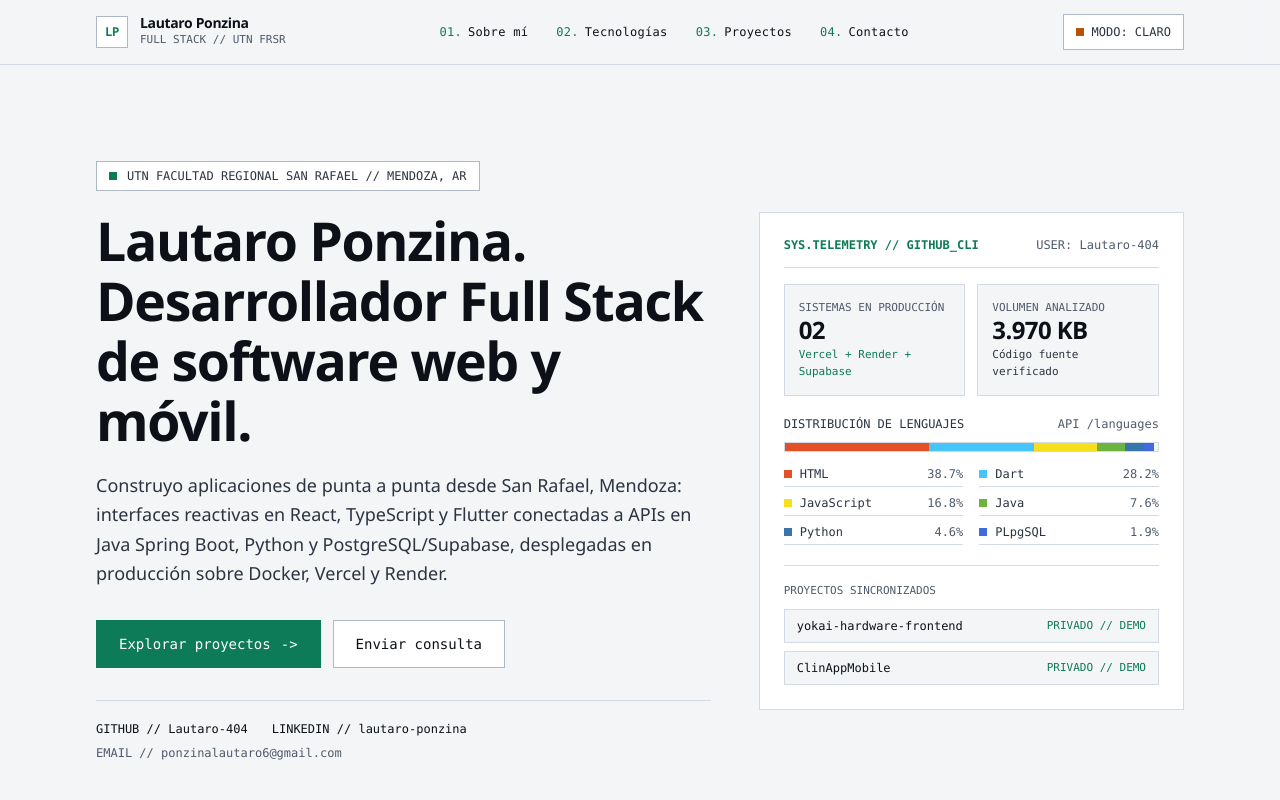
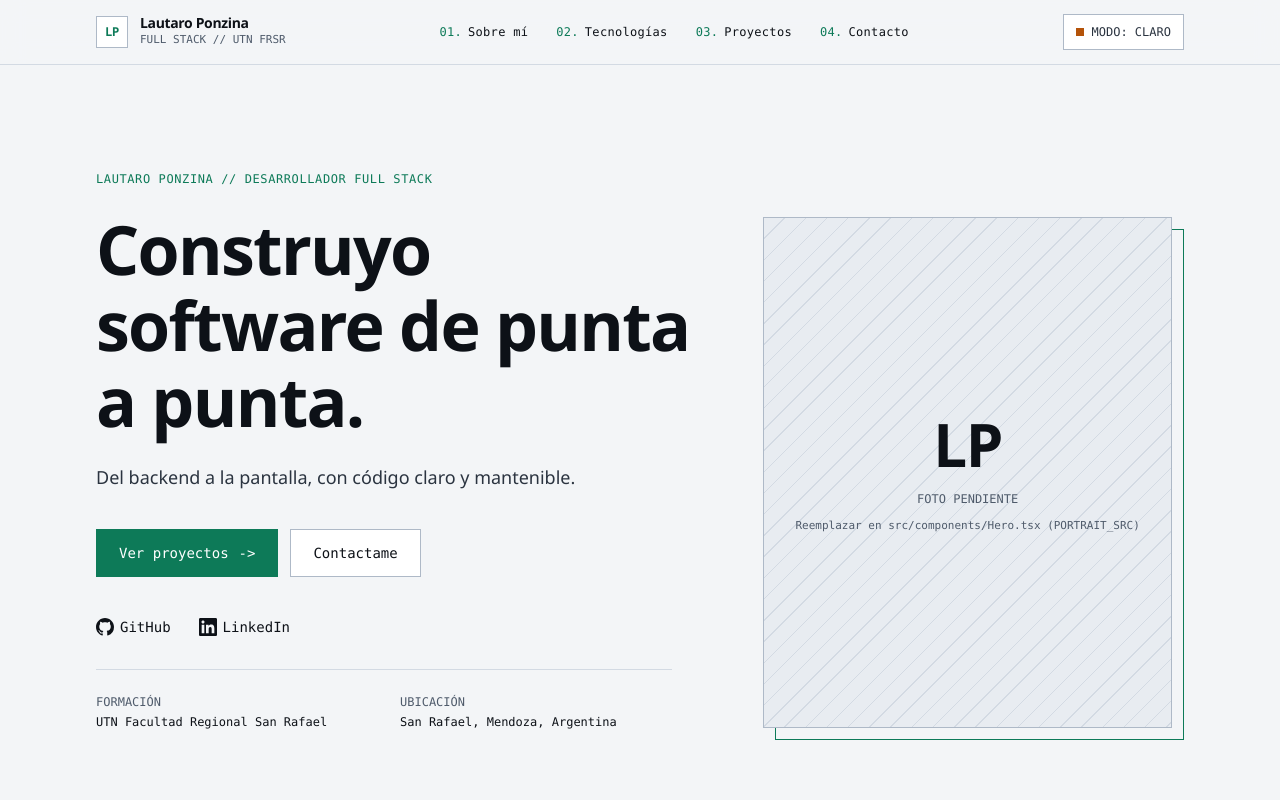
Before and after one commit to Lautaro-404/portfolio, a React (Vite) app: page / in a window 1280 px wide. Shown: the top 800 px of the page. Built offline with nearby package versions, Linux system fonts and the light colour scheme.

Commit message:
feat: hero

```diff
--- a/src/App.tsx
+++ b/src/App.tsx
@@ -24,7 +24,7 @@ export function App() {
       </a>
       <Header theme={theme} onToggleTheme={toggleTheme} />
       <main id="contenido-principal" className="flex-1">
-        <Hero projects={projects} />
+        <Hero />
         <About />
         <TechStack projects={projects} />
         <Projects projects={projects} />
--- a/src/components/Hero.tsx
+++ b/src/components/Hero.tsx
@@ -1,229 +1,157 @@
-import type { ProjectItem } from '../lib/types';
+import type { ReactNode } from 'react';
 import { Button } from './ui/Button';
+import { Container } from './ui/Container';
 
-interface HeroProps {
-  projects: ProjectItem[];
+/**
+ * PORTRAIT: to replace the placeholder, drop the photo in `public/` (for example
+ * `public/foto-perfil.webp`, portrait 4:5, at least 800x1000) and set the path below.
+ */
+const PORTRAIT_SRC: string | null = null;
+
+const GITHUB_URL = 'https://github.com/Lautaro-404';
+const LINKEDIN_URL = 'https://www.linkedin.com/in/lautaro-ponzina-90878932a/';
+
+function GitHubIcon() {
+  return (
+    <svg viewBox="0 0 16 16" width="18" height="18" fill="currentColor" aria-hidden="true">
+      <path d="M8 0C3.58 0 0 3.58 0 8c0 3.54 2.29 6.53 5.47 7.59.4.07.55-.17.55-.38 0-.19-.01-.82-.01-1.49-2.01.37-2.53-.49-2.69-.94-.09-.23-.48-.94-.82-1.13-.28-.15-.68-.52-.01-.53.63-.01 1.08.58 1.23.82.72 1.21 1.87.87 2.33.66.07-.52.28-.87.51-1.07-1.78-.2-3.64-.89-3.64-3.95 0-.87.31-1.59.82-2.15-.08-.2-.36-1.02.08-2.12 0 0 .67-.21 2.2.82.64-.18 1.32-.27 2-.27.68 0 1.36.09 2 .27 1.53-1.04 2.2-.82 2.2-.82.44 1.1.16 1.92.08 2.12.51.56.82 1.27.82 2.15 0 3.07-1.87 3.75-3.65 3.95.29.25.54.73.54 1.48 0 1.07-.01 1.93-.01 2.2 0 .21.15.46.55.38A8.013 8.013 0 0016 8c0-4.42-3.58-8-8-8z" />
+    </svg>
+  );
 }
 
-const LANGUAGE_COLORS: Record<string, string> = {
-  HTML: '#E34F26',
-  Dart: '#47C5FB',
-  JavaScript: '#F7DF1E',
-  Java: '#6DB33F',
-  Python: '#3776AB',
-  PLpgSQL: '#4169E1',
-  TypeScript: '#3178C6',
-  CSS: '#06B6D4',
-  Dockerfile: '#2496ED',
-};
+function LinkedInIcon() {
+  return (
+    <svg viewBox="0 0 24 24" width="18" height="18" fill="currentColor" aria-hidden="true">
+      <path d="M20.447 20.452h-3.554v-5.569c0-1.328-.027-3.037-1.852-3.037-1.853 0-2.136 1.445-2.136 2.939v5.667H9.351V9h3.414v1.561h.046c.477-.9 1.637-1.85 3.37-1.85 3.601 0 4.267 2.37 4.267 5.455v6.286zM5.337 7.433c-1.144 0-2.063-.926-2.063-2.065 0-1.138.92-2.063 2.063-2.063 1.14 0 2.064.925 2.064 2.063 0 1.139-.925 2.065-2.064 2.065zm1.782 13.019H3.555V9h3.564v11.452zM22.225 0H1.771C.792 0 0 .774 0 1.729v20.542C0 23.227.792 24 1.771 24h20.451C23.2 24 24 23.227 24 22.271V1.729C24 .774 23.2 0 22.222 0h.003z" />
+    </svg>
+  );
+}
 
-export function Hero({ projects }: HeroProps) {
-  // Compute aggregate language distribution across all portfolio projects
-  const languageTotals = new Map<string, number>();
-  let totalBytes = 0;
+function SocialLink({
+  href,
+  label,
+  children,
+}: {
+  href: string;
+  label: string;
+  children: ReactNode;
+}) {
+  return (
+    <a
+      href={href}
+      target="_blank"
+      rel="noopener noreferrer"
+      className="link-draw gap-2 font-mono text-sm text-[var(--text-secondary)] hover:text-[var(--text-primary)]"
+    >
+      {children}
+      <span>{label}</span>
+    </a>
+  );
+}
 
-  for (const project of projects) {
-    for (const lang of project.languages) {
-      totalBytes += lang.bytes;
-      languageTotals.set(
-        lang.name,
-        (languageTotals.get(lang.name) || 0) + lang.bytes
-      );
-    }
-  }
-
-  const topLanguages = Array.from(languageTotals.entries())
-    .map(([name, bytes]) => ({
-      name,
-      bytes,
-      percentage:
-        totalBytes > 0 ? Number(((bytes / totalBytes) * 100).toFixed(1)) : 0,
-    }))
-    .sort((a, b) => b.bytes - a.bytes)
-    .slice(0, 6);
-
-  const totalKilobytes = Math.round(totalBytes / 1024);
-
+export function Hero() {
   return (
     <section
       id="inicio"
       aria-labelledby="hero-heading"
       className="section-screen relative"
     >
-      <div className="wrap grid grid-cols-1 items-center gap-10 lg:grid-cols-12 lg:gap-12">
-        {/* Left column: primary statement and 2 actions */}
+      <Container className="grid grid-cols-1 items-center gap-12 lg:grid-cols-12 lg:gap-14">
         <div className="enter flex flex-col items-start lg:col-span-7">
-          <div className="mb-5 inline-flex items-center gap-2.5 border border-[var(--border-strong)] bg-[var(--bg-surface)] px-3 py-1.5 font-mono text-xs text-[var(--text-secondary)]">
-            <span
-              className="h-2 w-2 bg-[var(--accent-primary)]"
-              aria-hidden="true"
-            />
-            <span>UTN FACULTAD REGIONAL SAN RAFAEL // MENDOZA, AR</span>
-          </div>
+          <p className="mb-6 font-mono text-xs uppercase tracking-wider text-[var(--accent-primary)]">
+            Lautaro Ponzina // Desarrollador Full Stack
+          </p>
 
           <h1
             id="hero-heading"
-            className="font-display text-3xl font-bold tracking-tight text-[var(--text-primary)] sm:text-5xl lg:text-[3.35rem] lg:leading-[1.06]"
+            className="font-display text-4xl font-bold tracking-tight text-[var(--text-primary)] sm:text-6xl lg:text-[4.25rem] lg:leading-[1.02]"
           >
-            Lautaro Ponzina. Desarrollador Full Stack de software web y móvil.
+            Construyo software de punta a punta.
           </h1>
 
-          <p className="mt-5 max-w-2xl text-base leading-relaxed text-[var(--text-secondary)] sm:text-lg">
-            Construyo aplicaciones de punta a punta desde San Rafael, Mendoza:
-            interfaces reactivas en React, TypeScript y Flutter conectadas a
-            APIs en Java Spring Boot, Python y PostgreSQL/Supabase, desplegadas
-            en producción sobre Docker, Vercel y Render.
+          <p className="mt-6 max-w-xl text-base leading-relaxed text-[var(--text-secondary)] sm:text-lg">
+            Del backend a la pantalla, con código claro y mantenible.
           </p>
 
-          <div className="mt-8 flex w-full flex-col gap-3 sm:w-auto sm:flex-row sm:items-center">
-            <Button
-              href="#proyectos"
-              className="w-full sm:w-auto"
-            >
-              <span>Explorar proyectos</span>
+          <div className="mt-9 flex w-full flex-col gap-3 sm:w-auto sm:flex-row sm:items-center">
+            <Button href="#proyectos" className="w-full sm:w-auto">
+              <span>Ver proyectos</span>
               <span aria-hidden="true">-&gt;</span>
             </Button>
             <Button
-              href="#contacto" variant="secondary"
+              href="#contacto"
+              variant="secondary"
               className="w-full sm:w-auto"
             >
-              <span>Enviar consulta</span>
+              Contactame
             </Button>
           </div>
 
-          <div className="mt-8 flex flex-wrap items-center gap-x-6 gap-y-2 border-t border-[var(--border-subtle)] pt-5 font-mono text-xs text-[var(--text-muted)]">
-            <a
-              href="https://github.com/Lautaro-404"
-              target="_blank"
-              rel="noopener noreferrer"
-              className="link-draw text-[var(--text-secondary)]"
-            >
-              GITHUB // Lautaro-404
-            </a>
-            <a
-              href="https://www.linkedin.com/in/lautaro-ponzina-90878932a/"
-              target="_blank"
-              rel="noopener noreferrer"
-              className="link-draw text-[var(--text-secondary)]"
-            >
-              LINKEDIN // lautaro-ponzina
-            </a>
-            <span>EMAIL // ponzinalautaro6@gmail.com</span>
+          <div className="mt-10 flex flex-wrap items-center gap-x-7 gap-y-3">
+            <SocialLink href={GITHUB_URL} label="GitHub">
+              <GitHubIcon />
+            </SocialLink>
+            <SocialLink href={LINKEDIN_URL} label="LinkedIn">
+              <LinkedInIcon />
+            </SocialLink>
           </div>
+
+          <dl className="mt-8 grid w-full max-w-xl grid-cols-1 gap-x-8 gap-y-3 border-t border-[var(--border-subtle)] pt-6 font-mono text-xs sm:grid-cols-2">
+            <div>
+              <dt className="text-[var(--text-muted)]">FORMACIÓN</dt>
+              <dd className="mt-1 text-[var(--text-primary)]">
+                UTN Facultad Regional San Rafael
+              </dd>
+            </div>
+            <div>
+              <dt className="text-[var(--text-muted)]">UBICACIÓN</dt>
+              <dd className="mt-1 text-[var(--text-primary)]">
+                San Rafael, Mendoza, Argentina
+              </dd>
+            </div>
+          </dl>
         </div>
 
-        {/* Right column: real engineering telemetry card from projects.json */}
-        <div className="lg:col-span-5">
-          <div className="tech-panel p-5 sm:p-6">
-            <div className="flex items-center justify-between border-b border-[var(--border-subtle)] pb-3.5 font-mono text-xs">
-              <span className="font-semibold text-[var(--accent-primary)]">
-                SYS.TELEMETRY // GITHUB_CLI
-              </span>
-              <span className="text-[var(--text-muted)]">
-                USER: Lautaro-404
-              </span>
-            </div>
-
-            <div className="mt-4 grid grid-cols-2 gap-3">
-              <div className="border border-[var(--border-subtle)] bg-[var(--bg-primary)] p-3.5">
-                <div className="font-mono text-[11px] uppercase text-[var(--text-muted)]">
-                  Sistemas en producción
+        {/* Portrait: offset frame gives the asymmetric composition. */}
+        <div className="enter mx-auto w-full max-w-sm pb-3 pr-3 lg:col-span-5 lg:mt-14 lg:max-w-none">
+          <div className="relative">
+            <div
+              className="absolute inset-0 translate-x-3 translate-y-3 border border-[var(--accent-primary)]"
+              aria-hidden="true"
+            />
+            <div className="relative aspect-[4/5] w-full overflow-hidden border border-[var(--border-strong)] bg-[var(--bg-surface)]">
+              {PORTRAIT_SRC ? (
+                <img
+                  src={PORTRAIT_SRC}
+                  alt="Retrato de Lautaro Ponzina"
+                  width={800}
+                  height={1000}
+                  className="h-full w-full object-cover"
+                />
+              ) : (
+                <div
+                  data-placeholder="portrait"
+                  className="flex h-full w-full flex-col items-center justify-center gap-3 bg-[var(--bg-elevated)] p-6 text-center font-mono text-xs text-[var(--text-muted)]"
+                  style={{
+                    backgroundImage:
+                      'repeating-linear-gradient(135deg, transparent 0 14px, var(--border-subtle) 14px 15px)',
+                  }}
+                  role="img"
+                  aria-label="Espacio reservado para la foto de perfil"
+                >
+                  <span className="font-display text-6xl font-bold text-[var(--text-primary)]">
+                    LP
+                  </span>
+                  <span>FOTO PENDIENTE</span>
+                  <span className="text-[11px]">
+                    Reemplazar en src/components/Hero.tsx (PORTRAIT_SRC)
+                  </span>
                 </div>
-                <div className="mt-1 font-display text-2xl font-bold text-[var(--text-primary)]">
-                  0{projects.length}
-                </div>
-                <div className="mt-0.5 font-mono text-[11px] text-[var(--accent-primary)]">
-                  Vercel + Render + Supabase
-                </div>
-              </div>
-
-              <div className="border border-[var(--border-subtle)] bg-[var(--bg-primary)] p-3.5">
-                <div className="font-mono text-[11px] uppercase text-[var(--text-muted)]">
-                  Volumen analizado
-                </div>
-                <div className="mt-1 font-display text-2xl font-bold text-[var(--text-primary)]">
-                  {totalKilobytes.toLocaleString('es-AR')} KB
-                </div>
-                <div className="mt-0.5 font-mono text-[11px] text-[var(--text-secondary)]">
-                  Código fuente verificado
-                </div>
-              </div>
-            </div>
-
-            {/* Proportional multi-language bar */}
-            <div className="mt-5">
-              <div className="flex items-center justify-between font-mono text-xs text-[var(--text-secondary)]">
-                <span>DISTRIBUCIÓN DE LENGUAJES</span>
-                <span className="text-[var(--text-muted)]">API /languages</span>
-              </div>
-
-              <div
-                className="mt-2.5 flex h-2.5 w-full overflow-hidden border border-[var(--border-subtle)] bg-[var(--bg-primary)]"
-                role="img"
-                aria-label="Barra proporcional de lenguajes usados en los proyectos"
-              >
-                {topLanguages.map((lang) => (
-                  <div
-                    key={lang.name}
-                    style={{
-                      width: `${Math.max(lang.percentage, 3)}%`,
-                      backgroundColor:
-                        LANGUAGE_COLORS[lang.name] || 'var(--accent-primary)',
-                    }}
-                    title={`${lang.name}: ${lang.percentage}%`}
-                  />
-                ))}
-              </div>
-
-              <ul className="mt-3.5 grid grid-cols-2 gap-x-4 gap-y-2 font-mono text-xs">
-                {topLanguages.map((lang) => (
-                  <li
-                    key={lang.name}
-                    className="flex items-center justify-between border-b border-[var(--border-subtle)] pb-1"
-                  >
-                    <span className="flex items-center gap-2 text-[var(--text-secondary)]">
-                      <span
-                        className="inline-block h-2 w-2"
-                        style={{
-                          backgroundColor:
-                            LANGUAGE_COLORS[lang.name] ||
-                            'var(--accent-primary)',
-                        }}
-                        aria-hidden="true"
-                      />
-                      {lang.name}
-                    </span>
-                    <span className="text-[var(--text-muted)]">
-                      {lang.percentage}%
-                    </span>
-                  </li>
-                ))}
-              </ul>
-            </div>
-
-            {/* Active deployments list */}
-            <div className="mt-5 border-t border-[var(--border-subtle)] pt-4">
-              <div className="font-mono text-[11px] uppercase text-[var(--text-muted)]">
-                PROYECTOS SINCRONIZADOS
-              </div>
-              <div className="mt-2.5 space-y-2">
-                {projects.map((proj) => (
-                  <a
-                    key={proj.name}
-                    href={`#proyecto-${proj.name}`}
-                    className="flex items-center justify-between border border-[var(--border-subtle)] bg-[var(--bg-primary)] px-3 py-2 font-mono text-xs text-[var(--text-primary)] no-underline transition-colors hover:border-[var(--accent-primary)]"
-                  >
-                    <span className="truncate font-medium">{proj.name}</span>
-                    <span className="ml-2 shrink-0 text-[11px] text-[var(--accent-primary)]">
-                      {proj.privateRepo ? 'PRIVADO // DEMO' : 'PÚBLICO // LIVE'}
-                    </span>
-                  </a>
-                ))}
-              </div>
+              )}
             </div>
           </div>
         </div>
-      </div>
+      </Container>
     </section>
   );
 }
```
